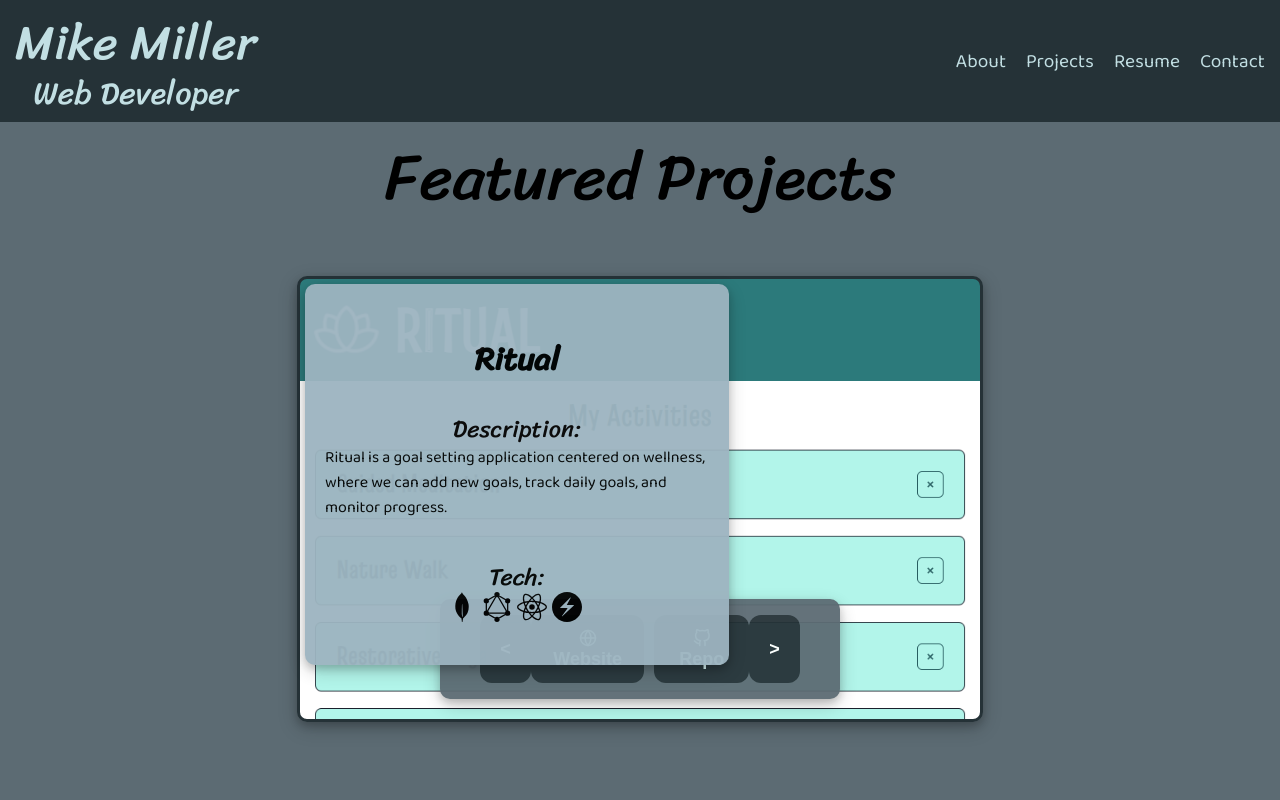
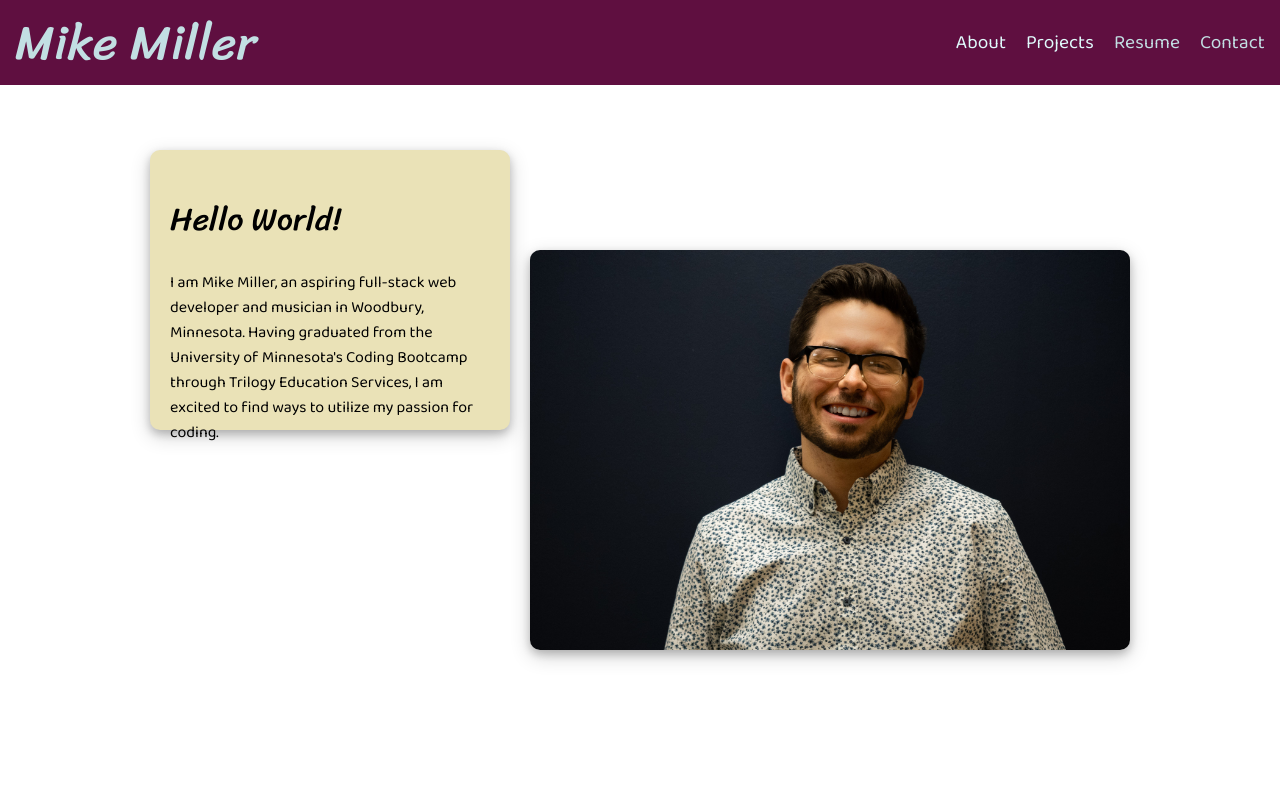
Before and after one commit to mimi5930/mike-miller-dev-port, a React (Create React App) app: page / in a window 1280 px wide. Shown: the top 800 px of the page. Built offline with nearby package versions, Linux system fonts and the light colour scheme.

Commit message:
added about section

```diff
--- a/src/App.css
+++ b/src/App.css
@@ -1,18 +1,22 @@
 @import url('https://fonts.googleapis.com/css2?family=Baloo+2&family=Sriracha&display=swap');
 
 :root {
-  --main-bg-color: #5c6b73;
-  --header-bg-color: #253237;
+  --main-bg-color: #ffffff;
+  --header-bg-color: #5f0f40;
   --title-color: #c2dfe3;
   --text-color: #e0fbfc;
-  --box-color: #9db4c0;
+  --box-color: #eae2b7;
+  --button-color: #9a031e;
+  --button-color-active: #ffd60a;
 
   /* Fonts */
   --heading-font: 'Sriracha', cursive;
   --text-font: 'Baloo 2', cursive;
 }
 
-/* TODO: Change height back, currently used for testing */
+html {
+  scroll-behavior: smooth;
+}
 
 /* General Font Styling */
 
@@ -52,22 +56,23 @@ p {
 
 button {
   cursor: pointer;
-  background-color: var(--header-bg-color);
+  background-color: var(--button-color);
   border: 1px solid transparent;
   border-radius: 0.75rem;
-  color: #ffffff;
+  color: var(--text-color);
   font-size: 1.125rem;
   font-weight: 600;
   padding: 0.75rem 1.2rem;
   text-align: center;
   transition: ease-in 0.2s;
+  box-shadow: 0 4px 8px 0 #00000033, 0 6px 20px 0 #00000030;
 }
 
 button:hover {
-  background-color: #374151;
+  background-color: var(--button-color-active);
 }
 
 button:focus {
-  outline: 2px solid #374151;
+  outline: 2px solid var(--button-color-active);
   outline-offset: -1px;
 }
--- a/src/App.js
+++ b/src/App.js
@@ -10,12 +10,14 @@ import Navbar from './components/Navbar';
 import Portfolio from './pages/Portfolio';
 
 import { Box } from '@chakra-ui/react';
+import About from './pages/About';
 
 function App() {
   return (
     <Router>
       <div className="app">
         <Navbar></Navbar>
+        <About></About>
         <Portfolio></Portfolio>
       </div>
       {/* <Box
--- a/src/components/Navbar.jsx
+++ b/src/components/Navbar.jsx
@@ -22,11 +22,14 @@ export default function Navbar() {
     <section className={`nav-container ${scroll && 'nav-container-scrolled'}`}>
       <div className="title-container">
         <h1>Mike Miller</h1>
-        <h2>Web Developer</h2>
       </div>
       <ul>
-        <li>About</li>
-        <li>Projects</li>
+        <li>
+          <a href="#about">About</a>
+        </li>
+        <li>
+          <a href="#projects">Projects</a>
+        </li>
         <li>Resume</li>
         <li>Contact</li>
       </ul>
--- a/src/components/styles/navbar.css
+++ b/src/components/styles/navbar.css
@@ -3,7 +3,6 @@
   top: 0;
   width: 100%;
   background: var(--header-bg-color);
-  min-height: 110px;
   color: var(--title-color);
   transition: all 0.4s ease-in;
   display: flex;
--- a/src/components/styles/project-navigation.css
+++ b/src/components/styles/project-navigation.css
@@ -5,7 +5,7 @@
   width: 50%;
   padding: 16px 40px;
   transition: all ease-in 0.3s;
-  background-color: var(--main-bg-color);
+  background-color: var(--box-color);
   border-radius: 10px;
   box-shadow: 0 4px 8px 0 #00000033, 0 6px 20px 0 #00000030;
   opacity: 0.95;
--- /dev/null
+++ b/src/pages/About.jsx
@@ -0,0 +1,24 @@
+import './style/about.css';
+
+export default function About() {
+  return (
+    <div className="about-container" id="about">
+      <div className="about-card">
+        <div className="about-title-container">
+          <h1>Hello World!</h1>
+          <p>
+            I am Mike Miller, an aspiring full-stack web developer and musician
+            in Woodbury, Minnesota. Having graduated from the University of
+            Minnesota's Coding Bootcamp through Trilogy Education Services, I am
+            excited to find ways to utilize my passion for coding.
+          </p>
+        </div>
+        <img
+          className="about-image"
+          src={require('../img/mike.jpg')}
+          alt="Mike Miller"
+        ></img>
+      </div>
+    </div>
+  );
+}
--- a/src/pages/Portfolio.jsx
+++ b/src/pages/Portfolio.jsx
@@ -109,7 +109,7 @@ export default function Portfolio() {
   const [animation, setAnimation] = useState('');
 
   return (
-    <div className="project-container">
+    <div className="project-container" id="projects">
       <h1 className="portfolio-page-title">Featured Projects</h1>
       <div
         className={`project-card ${animation}`}
--- /dev/null
+++ b/src/pages/style/about.css
@@ -0,0 +1,30 @@
+.about-container {
+  height: 100vh;
+  display: flex;
+  justify-content: center;
+  align-items: center;
+  overflow-x: hidden;
+}
+
+.about-card {
+  display: flex;
+  justify-content: center;
+  width: 60vw;
+  gap: 20px;
+}
+
+.about-title-container {
+  background-color: var(--box-color);
+  border-radius: 10px;
+  box-shadow: 0 4px 8px 0 #00000033, 0 6px 20px 0 #00000030;
+  padding: 20px;
+  height: 30vh;
+  min-width: 25vw;
+}
+
+.about-image {
+  margin-top: 100px;
+  max-width: 600px;
+  border-radius: 10px;
+  box-shadow: 0 4px 8px 0 #00000033, 0 6px 20px 0 #00000030;
+}
--- a/src/pages/style/portfolio.css
+++ b/src/pages/style/portfolio.css
@@ -12,7 +12,7 @@
 }
 
 .project-card {
-  height: 50vh;
+  height: 60vh;
   width: 50vw;
   border: 3px solid var(--header-bg-color);
   border-radius: 10px;
@@ -21,7 +21,7 @@
   position: relative;
   display: flex;
   flex-direction: column;
-  justify-content: end;
+  justify-content: flex-end;
   align-items: center;
   background-image: url('https://dummyimage.com/300');
   background-position-x: center;
@@ -32,11 +32,11 @@
 }
 
 .next-project {
-  animation: move-left 0.2s ease-in, enter-right 0.2s 0.2s ease-out;
+  animation: move-left 0.2s, enter-right 0.3s 0.2s ease-out;
 }
 
 .prev-project {
-  animation: move-right 0.2s ease-in, enter-left 0.2s 0.2s ease-out;
+  animation: move-right 0.2s, enter-left 0.3s 0.2s ease-out;
 }
 
 @keyframes initial-enter {
```
